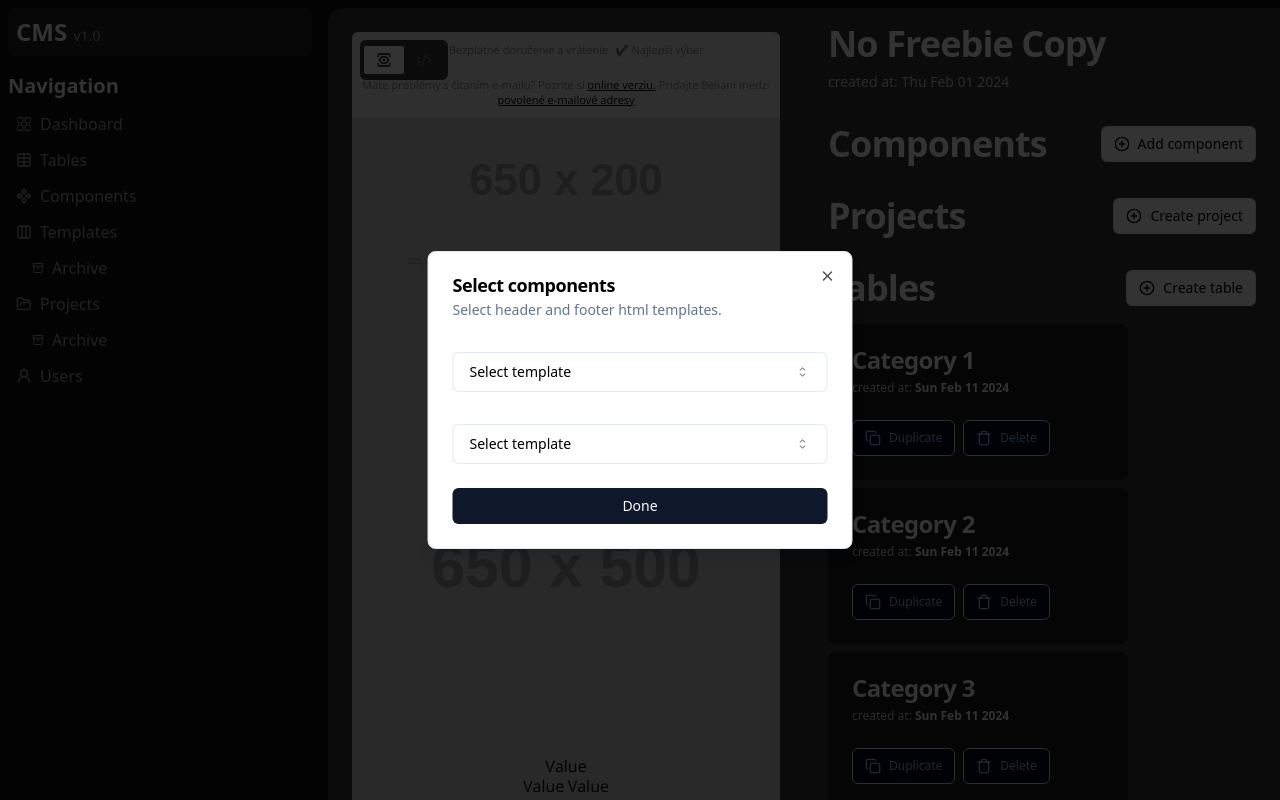
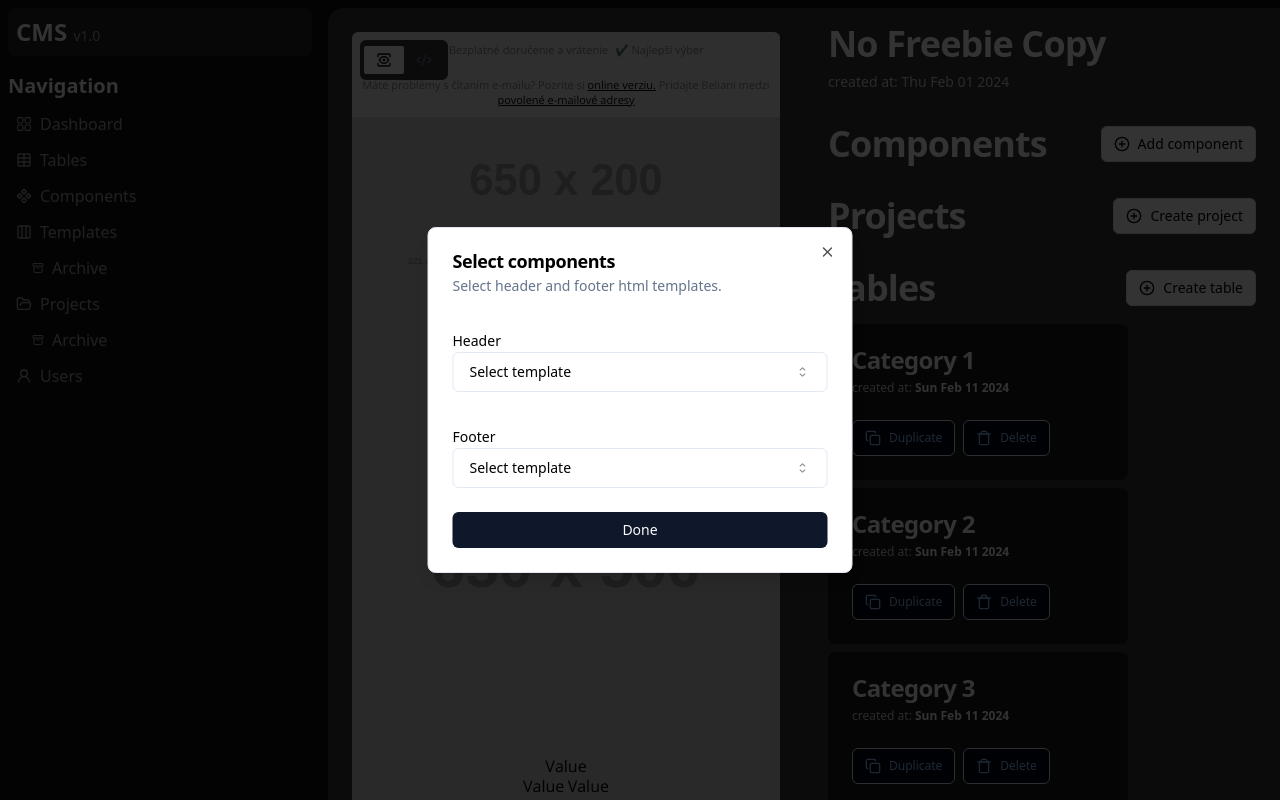
Before and after one commit to demczenko/demczenko.github.io, a React (Vite) app: page /templates/24ec78e2-c98d-4a73-b9b5-bd712b4389b2 in a window 1280 px wide. Both pictures are taken after a click on the button "Add component". Shown: the top 800 px of the page. Built offline with nearby package versions, Linux system fonts and the light colour scheme; data requests are answered from the project's data file.

Commit message:
components form created

```diff
--- a/src/pages/Projects/ProjectsModal/SelectComponent.jsx
+++ b/src/pages/Projects/ProjectsModal/SelectComponent.jsx
@@ -15,13 +15,16 @@ import {
 import { cn } from "@/lib/utils";
 import { useState } from "react";
 import { useComponents } from "@/hooks/useComponents";
+import { Label } from "@/components/ui/label";
 
-export function SelectComponent({ value, onSelect }) {
+export function SelectComponent({ title, value, onSelect }) {
   const { data: components } = useComponents();
   const [open, setOpen] = useState(false);
   return (
     <Popover open={open} onOpenChange={setOpen}>
       <PopoverTrigger asChild>
+        <div>
+          <Label>{title}</Label>
           <Button
             variant="outline"
             role="combobox"
@@ -35,6 +38,7 @@ export function SelectComponent({ value, onSelect }) {
               : "Select template"}
             <CaretSortIcon className="ml-2 h-4 w-4 shrink-0 opacity-50" />
           </Button>
+        </div>
       </PopoverTrigger>
       <PopoverContent className="w-fit p-0">
         <Command>
--- a/src/pages/Template/Template.jsx
+++ b/src/pages/Template/Template.jsx
@@ -230,7 +230,9 @@ const Template = () => {
     }
   };
 
-  const handleSelectComponent = () => {};
+  const handleSelectComponent = (data) => {
+    console.log(data);
+  };
 
   return (
     <PageContainer isError={isError}>
@@ -318,6 +320,7 @@ const Template = () => {
             title: "Header",
             content: (form) => (
               <SelectComponent
+              title={"Header"}
                 onSelect={(template) => form.setValue("header_id", template)}
                 value={form.getValues("header_id")}
               />
@@ -329,6 +332,7 @@ const Template = () => {
             title: "Footer",
             content: (form) => (
               <SelectComponent
+              title={"Footer"}
                 onSelect={(template) => form.setValue("footer_id", template)}
                 value={form.getValues("footer_id")}
               />
```
Lines whose indentation alone changed are shown as unchanged.
